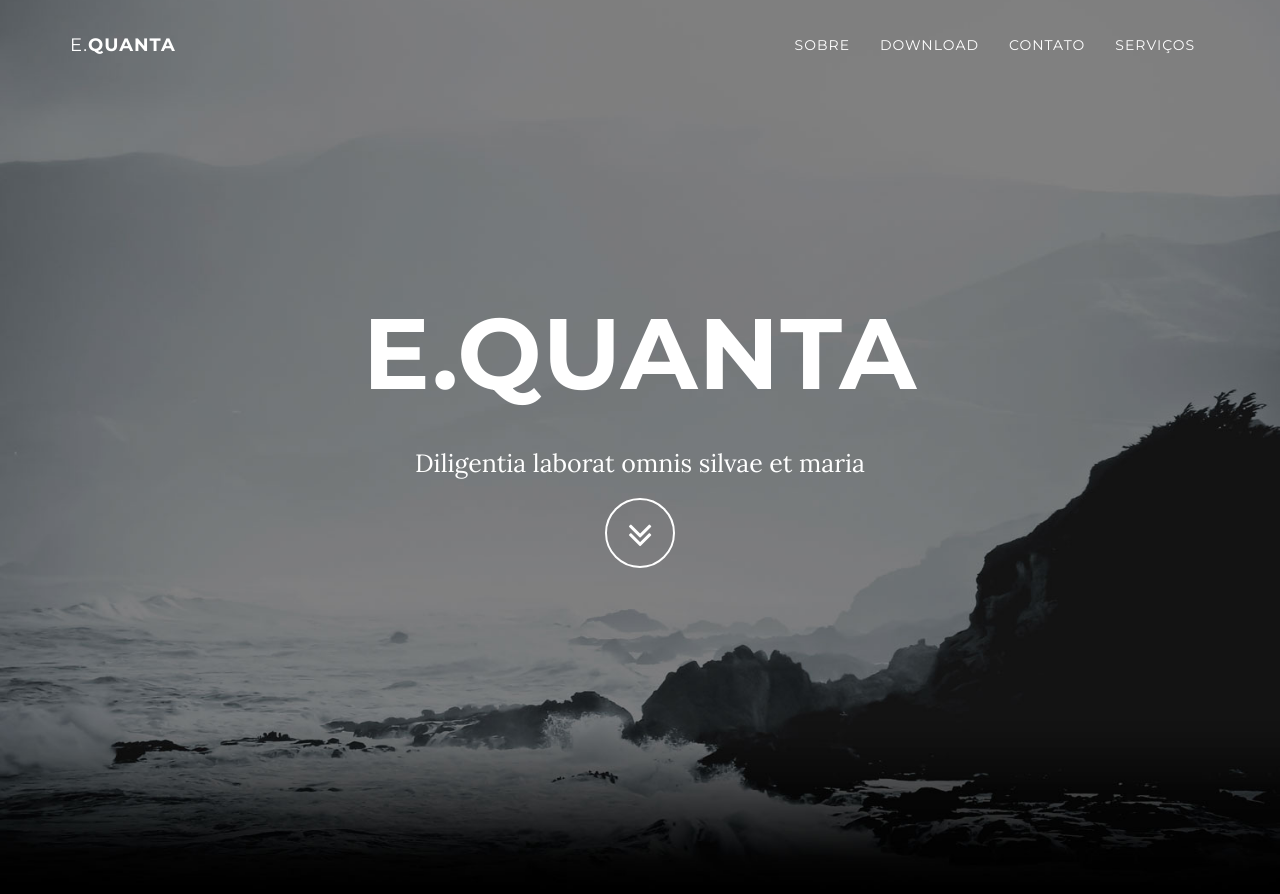
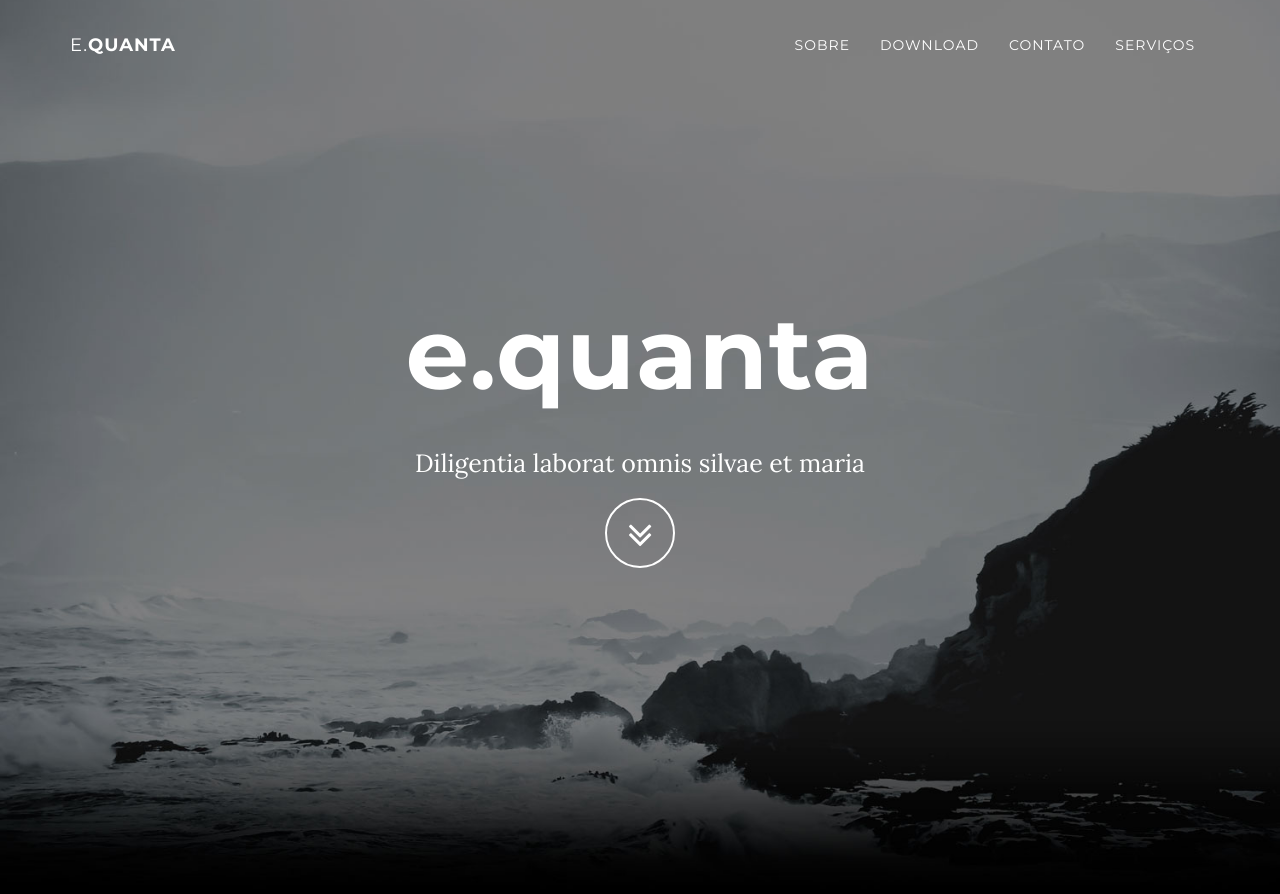
Before and after one commit to leroy1977/eQ, a Jekyll site: the page built from index.html, in a window 1280 px wide and 900 px high. Shown: the top 894 px of the window. Built offline with Jekyll 4.4.1, drawn with Linux system fonts in a browser that asks for light colours.

Commit message:
Update grayscale.css

```diff
--- a/_includes/css/grayscale.css
+++ b/_includes/css/grayscale.css
@@ -24,7 +24,7 @@ h4,
 h5,
 h6 {
     margin: 0 0 35px;
-    text-transform: uppercase;
+    text-transform: lowercase;
     font-family: Montserrat,"Helvetica Neue",Helvetica,Arial,sans-serif;
     font-weight: 700;
     letter-spacing: 1px;
```
